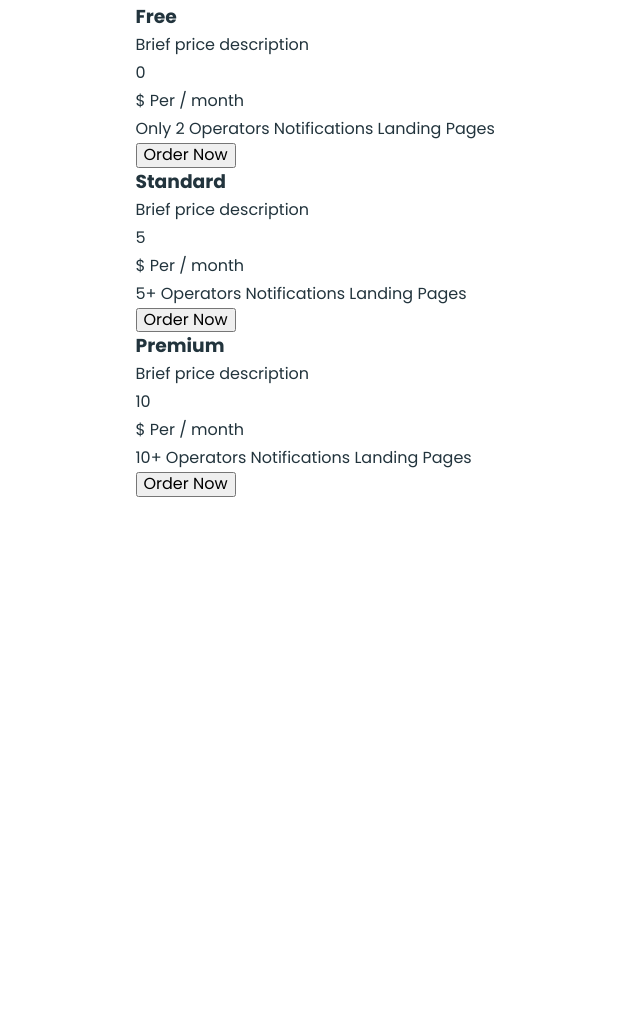
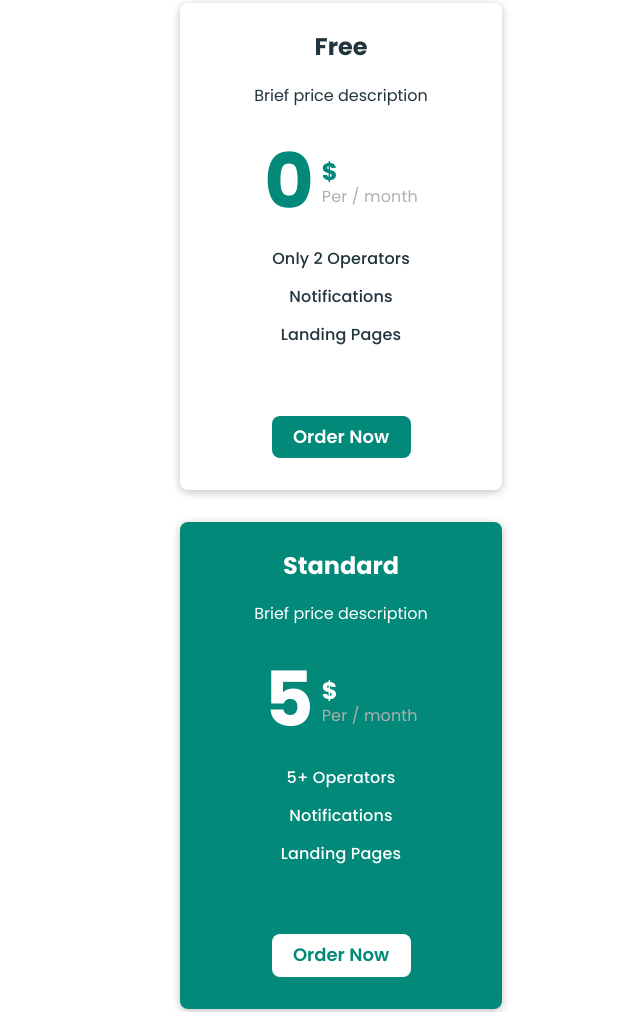
Before and after one commit to vertmaks/product-website, a plain HTML site: page index.html in a window 1280 px wide. Shown: the part 7230-8242 px from the top of the page, without its empty margins (299-939 px from the left). Before the commit the page ends 7777 px from the top, so only its background shows below. Drawn offline with nearby package versions, Linux system fonts and the light colour scheme.

Commit message:
Add pricing section with styled price items and updated descriptions

```diff
--- a/css/styles.css
+++ b/css/styles.css
@@ -476,5 +476,140 @@ header .container {
 
 /* #endregion */
 
+/* #region Price */
+
+.price .container {
+  max-width: 322px;
+  margin: 0 auto;
+}
+
+.price-list {
+  text-align: center;
+}
+
+.price-item {
+  border-radius: 8px;
+  width: 322px;
+  padding: 24px 24px 32px;
+  box-shadow: 0 2px 8px 0 rgba(0, 0, 0, 0.25);
+  background-color: #fff;
+}
+
+.price-item:nth-child(even) {
+  background-color: #02897a;
+
+  .price-item-title {
+    color: #fff;
+  }
+
+  .price-item-text {
+    color: #fff;
+  }
+
+  .price-item-descr-list {
+    color: #fff;
+  }
+
+  .price-item-container {
+    color: #fff;
+  }
+
+  .dollar {
+    color: #fff;
+  }
+}
+
+.price-item:not(:last-child) {
+  margin-bottom: 32px;
+}
+
+.price-item-title {
+  font-size: 24px;
+  line-height: 167%;
+  margin-bottom: 8px;
+}
+
+.price-item-text {
+  line-height: 250%;
+  margin-bottom: 16px;
+}
+
+.price-item:nth-child(even) .price-item-list {
+  margin-bottom: 16px;
+}
+
+.price-item-item {
+  display: flex;
+  flex-direction: row;
+  align-items: center;
+  justify-content: center;
+}
+
+.price-item-item:not(:last-child) {
+  margin-bottom: 16px;
+}
+
+.price-item-container {
+  font-weight: 700;
+  font-size: 76px;
+  line-height: 132%;
+  letter-spacing: 0em;
+  text-align: center;
+  color: #02897a;
+  margin-right: 8px;
+}
+
+.price-item-container-text {
+  display: flex;
+  flex-direction: column;
+  align-items: flex-start;
+}
+
+.dollar {
+  font-weight: 700;
+  font-size: 24px;
+  line-height: 125%;
+  letter-spacing: 0em;
+  color: #02897a;
+}
+
+.per-month {
+  font-weight: 400;
+  font-size: 16px;
+  line-height: 119%;
+  letter-spacing: 0.01em;
+  color: #afafaf;
+}
+
+.price-item-descr-list {
+  max-width: 138px;
+  margin-bottom: 16px;
+}
+
+.price-item-descr {
+  font-weight: 500;
+  line-height: 137%;
+  letter-spacing: 0.01em;
+}
+
+.price-btn {
+  margin: 0 auto;
+  margin-top: 38px;
+  padding: 11px;
+  border-radius: 8px;
+  border: none;
+  font-weight: 600;
+  font-size: 18px;
+  color: #fff;
+  width: 139px;
+  background-color: #02897a;
+}
+
+.price-item:nth-child(even) .price-btn {
+  background-color: #fff;
+  color: #02897a;
+}
+/* #endregion */
+
 /* Look later!!! */
 /* https://developer.mozilla.org/en-US/docs/Learn_web_development/Core/Text_styling/Fundamentals */
--- a/index.html
+++ b/index.html
@@ -509,12 +509,20 @@
                   </div>
                 </li>
                 <li class="price-item-item">
-                  <p class="price-item-descr">
-                    Only 2 Operators Notifications Landing Pages
-                  </p>
+                  <ul class="price-item-descr-list">
+                    <li class="price-item-descr-list">
+                      <p class="price-item-descr">Only 2 Operators</p>
+                    </li>
+                    <li class="price-item-descr-list">
+                      <p class="price-item-descr">Notifications</p>
+                    </li>
+                    <li class="price-item-descr-list">
+                      <p class="price-item-descr">Landing Pages</p>
+                    </li>
+                  </ul>
                 </li>
               </ul>
-              <button class="price-button" type="button">Order Now</button>
+              <button class="price-btn" type="button">Order Now</button>
             </li>
             <li class="price-item">
               <h3 class="price-item-title">Standard</h3>
@@ -528,12 +536,20 @@
                   </div>
                 </li>
                 <li class="price-item-item">
-                  <p class="price-item-descr">
-                    5+ Operators Notifications Landing Pages
-                  </p>
+                  <ul class="price-item-descr-list">
+                    <li class="price-item-descr-list">
+                      <p class="price-item-descr">5+ Operators</p>
+                    </li>
+                    <li class="price-item-descr-list">
+                      <p class="price-item-descr">Notifications</p>
+                    </li>
+                    <li class="price-item-descr-list">
+                      <p class="price-item-descr">Landing Pages</p>
+                    </li>
+                  </ul>
                 </li>
               </ul>
-              <button class="price-button" type="button">Order Now</button>
+              <button class="price-btn" type="button">Order Now</button>
             </li>
             <li class="price-item">
               <h3 class="price-item-title">Premium</h3>
@@ -547,12 +563,20 @@
                   </div>
                 </li>
                 <li class="price-item-item">
-                  <p class="price-item-descr">
-                    10+ Operators Notifications Landing Pages
-                  </p>
+                  <ul class="price-item-descr-list">
+                    <li class="price-item-descr-list">
+                      <p class="price-item-descr">10+ Operators</p>
+                    </li>
+                    <li class="price-item-descr-list">
+                      <p class="price-item-descr">Notifications</p>
+                    </li>
+                    <li class="price-item-descr-list">
+                      <p class="price-item-descr">Landing Pages</p>
+                    </li>
+                  </ul>
                 </li>
               </ul>
-              <button class="price-button" type="button">Order Now</button>
+              <button class="price-btn" type="button">Order Now</button>
             </li>
           </ul>
         </div>
```
